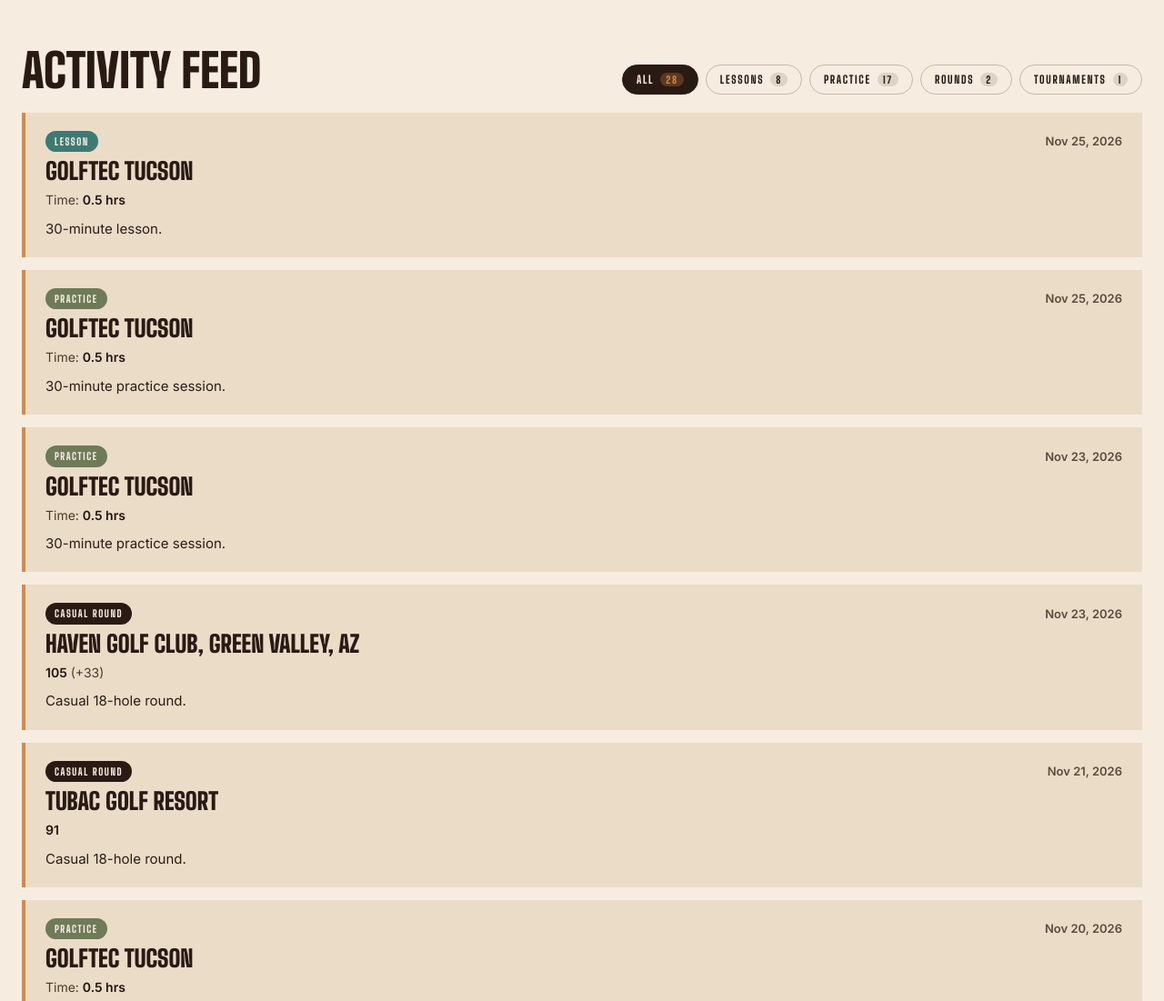
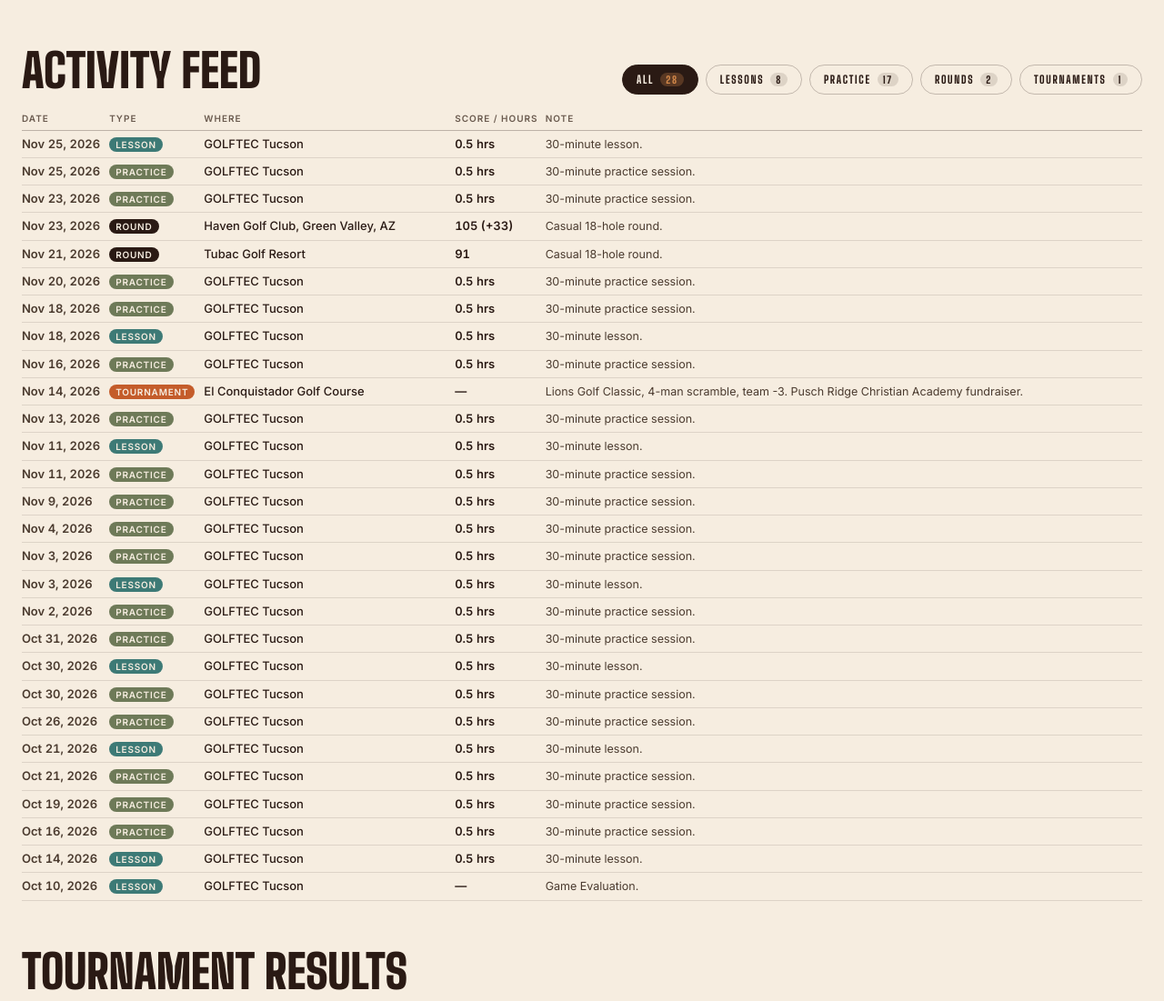
Before and after one commit to MillerSeth1/sethmillergolf, a plain HTML site: page season-log.html in a window 1280 px wide. Shown: the part 1300-2401 px from the top of the page at 91% size. Drawn offline with Linux system fonts and the light colour scheme.

Commit message:
Compact the Season Log activity feed into a tight list
Replace the large per-entry cards with a five-column list (date, type, where, score or hours, and a short note), using small type and minimal padding. Filters are unchanged. On smaller screens the same rows stack into a short three-line list instead of wide cards.

```diff
--- a/progress.js
+++ b/progress.js
@@ -261,48 +261,56 @@
       return;
     }
 
-    feed.innerHTML = filtered
+    const rows = filtered
       .map((e) => {
         const typeKey = e.type in TYPE_LABELS ? e.type : "practice";
-        const typeLabel = TYPE_LABELS[typeKey];
+        const typeLabel = typeKey === "round" ? "Round" : TYPE_LABELS[typeKey];
         const score = numOrNull(e.score);
         const par = numOrNull(e.par);
-        const diff = numOrNull(e.differential);
         const hrs = numOrNull(e.hours);
-
-        const metrics = [];
+        const statParts = [];
         if (score !== null) {
-          const toPar =
-            par !== null
-              ? (() => {
-                  const d = score - par;
-                  return d === 0 ? "E" : d > 0 ? `+${d}` : `${d}`;
-                })()
-              : null;
-          metrics.push(
-            `<span><strong>${esc(score)}</strong>${toPar ? ` (${esc(toPar)})` : ""}</span>`
-          );
+          let label = String(score);
+          if (par !== null) {
+            const d = score - par;
+            label += d === 0 ? " (E)" : d > 0 ? ` (+${d})` : ` (${d})`;
+          }
+          statParts.push(label);
         }
-        if (e.tees) metrics.push(`<span>Tees: <strong>${esc(e.tees)}</strong></span>`);
-        if (ratingSlopeText(e) !== "—")
-          metrics.push(`<span>R/S: <strong>${esc(ratingSlopeText(e))}</strong></span>`);
-        if (diff !== null)
-          metrics.push(`<span>Diff: <strong>${diff.toFixed(1)}</strong></span>`);
-        if (hrs !== null)
-          metrics.push(`<span>Time: <strong>${Number(hrs.toFixed(1))} hrs</strong></span>`);
+        if (hrs !== null) statParts.push(`${Number(hrs.toFixed(1))} hrs`);
+        const stat = statParts.length ? statParts.join(" · ") : "—";
+        const where = e.course || (typeKey === "lesson" ? "GOLFTEC Tucson" : "—");
         return `
-          <article class="log-entry">
-            <div class="log-entry-head">
-              <span class="log-type log-type-${esc(typeKey)}">${esc(typeLabel)}</span>
-              <time class="log-date">${esc(dateLabel(e.date))}</time>
-            </div>
-            <h3 class="log-course">${esc(e.course || (typeKey === "lesson" ? "GOLFTEC Lesson" : "Practice Session"))}</h3>
-            ${metrics.length ? `<div class="log-metrics">${metrics.join("")}</div>` : ""}
-            ${e.notes ? `<p class="log-notes">${esc(e.notes)}</p>` : ""}
-          </article>
+          <tr>
+            <td class="log-col-date"><time datetime="${esc(e.date)}">${esc(dateLabel(e.date))}</time></td>
+            <td class="log-col-type"><span class="log-type log-type-${esc(typeKey)}">${esc(typeLabel)}</span></td>
+            <td class="log-col-where">${esc(where)}</td>
+            <td class="log-col-stat">${esc(stat)}</td>
+            <td class="log-col-note">${esc(e.notes || "—")}</td>
+          </tr>
         `;
       })
       .join("");
+
+    feed.innerHTML = `
+      <div class="log-list-wrap">
+        <table class="log-list">
+          <caption class="visually-hidden">Season log activity</caption>
+          <thead>
+            <tr>
+              <th scope="col">Date</th>
+              <th scope="col">Type</th>
+              <th scope="col">Where</th>
+              <th scope="col">Score / Hours</th>
+              <th scope="col">Note</th>
+            </tr>
+          </thead>
+          <tbody>
+            ${rows}
+          </tbody>
+        </table>
+      </div>
+    `;
   }
 
   function renderTournaments(entries) {
--- a/season-log.html
+++ b/season-log.html
@@ -16,7 +16,7 @@
   <link rel="preconnect" href="https://fonts.googleapis.com" />
   <link rel="preconnect" href="https://fonts.gstatic.com" crossorigin />
   <link href="https://fonts.googleapis.com/css2?family=Big+Shoulders+Display:wght@400;700;800;900&family=Archivo:wdth,wght@75..125,400..800&family=Inter:wght@400;500;600&display=swap" rel="stylesheet" />
-  <link rel="stylesheet" href="styles.css?v=8" />
+  <link rel="stylesheet" href="styles.css?v=9" />
 </head>
 <body>
   <header class="site-header" data-header>
@@ -156,6 +156,6 @@
   </div>
 
   <script src="script.js?v=8"></script>
-  <script src="progress.js?v=10"></script>
+  <script src="progress.js?v=11"></script>
 </body>
 </html>
--- a/styles.css
+++ b/styles.css
@@ -765,25 +765,91 @@ p, li { text-wrap: pretty; } .display, .hero-title, .contact-big { text-wrap: ba
 }
 .filter-btn.is-active .filter-count { background: rgba(212, 137, 74, 0.28); color: var(--gold); }
 
-.log-feed { display: grid; gap: 14px; margin-bottom: 56px; }
-.log-entry {
-  background: var(--cream-2); padding: 20px 22px; border-left: 4px solid var(--gold);
+.log-feed { margin-bottom: 40px; }
+.log-list-wrap { width: 100%; overflow-x: visible; }
+.log-list {
+  width: 100%;
+  border-collapse: collapse;
+  font-family: var(--body);
+  font-size: 13px;
+  line-height: 1.3;
+  color: var(--g800);
 }
-.log-entry-head { display: flex; justify-content: space-between; align-items: center; gap: 12px; margin-bottom: 8px; }
+.log-list th {
+  text-align: left;
+  font-family: var(--body);
+  font-weight: 600;
+  font-size: 10px;
+  letter-spacing: .1em;
+  text-transform: uppercase;
+  color: #6A5A4E;
+  padding: 0 8px 6px 0;
+  border-bottom: 1px solid rgba(42, 26, 20, 0.28);
+  white-space: nowrap;
+}
+.log-list th:last-child, .log-list td:last-child { padding-right: 0; }
+.log-list td {
+  padding: 6px 10px 6px 0;
+  border-bottom: 1px solid rgba(42, 26, 20, 0.12);
+  vertical-align: baseline;
+}
+.log-col-date {
+  white-space: nowrap;
+  font-variant-numeric: tabular-nums;
+  font-weight: 600;
+  color: #4A3A2E;
+  width: 1%;
+}
+.log-col-type { width: 1%; white-space: nowrap; }
+.log-col-where { font-weight: 500; }
+.log-col-stat {
+  white-space: nowrap;
+  font-variant-numeric: tabular-nums;
+  font-weight: 600;
+  width: 1%;
+}
+.log-col-note { color: #4A3A2E; font-size: 12.5px; }
 .log-type {
-  display: inline-block; padding: 3px 10px; border-radius: 999px;
-  font-family: var(--display); font-weight: 800; font-size: 11px;
-  letter-spacing: .14em; text-transform: uppercase;
+  display: inline-block; padding: 1px 7px; border-radius: 999px;
+  font-family: var(--body); font-weight: 700; font-size: 10px;
+  letter-spacing: .08em; text-transform: uppercase;
   background: var(--g800); color: var(--cream);
+  line-height: 1.4;
 }
 .log-type-tournament { background: var(--terracotta); color: var(--cream); }
 .log-type-lesson { background: var(--turquoise); color: var(--cream); }
 .log-type-practice { background: var(--olive); color: var(--cream); }
-.log-date { font-size: 13px; color: #5A4A3E; font-weight: 600; }
-.log-course { margin: 0 0 8px; font-family: var(--display); font-weight: 900; font-size: 26px; text-transform: uppercase; line-height: 1; color: var(--g800); }
-.log-metrics { display: flex; flex-wrap: wrap; gap: 8px 20px; font-size: 14px; color: #4A3A2E; margin-bottom: 8px; }
-.log-metrics strong { color: var(--g900); }
-.log-notes { margin: 0; font-size: 15px; color: #2A1C16; line-height: 1.55; }
+
+@media (max-width: 679px) {
+  .log-list thead { position: absolute; width: 1px; height: 1px; padding: 0; margin: -1px; overflow: hidden; clip: rect(0,0,0,0); border: 0; }
+  .log-list, .log-list tbody { display: block; width: 100%; }
+  .log-list tr {
+    display: grid;
+    grid-template-columns: auto auto 1fr;
+    grid-template-areas:
+      "date type stat"
+      "where where where"
+      "note note note";
+    column-gap: 8px;
+    row-gap: 1px;
+    padding: 7px 0;
+    border-bottom: 1px solid rgba(42, 26, 20, 0.14);
+  }
+  .log-list td {
+    border: 0;
+    padding: 0;
+    width: auto;
+    white-space: normal;
+  }
+  .log-col-date { grid-area: date; font-size: 12.5px; }
+  .log-col-type { grid-area: type; }
+  .log-col-stat { grid-area: stat; text-align: right; justify-self: end; font-size: 12.5px; }
+  .log-col-where { grid-area: where; font-size: 13px; }
+  .log-col-note { grid-area: note; font-size: 12px; }
+  .log-list tr:has(.log-col-note:empty) .log-col-note,
+  .log-list td.log-col-note:is(:empty) { display: none; }
+}
+
 
 .log-empty-card {
   padding: 36px 28px; background: var(--cream-2); border-left: 4px solid var(--turquoise);
```
